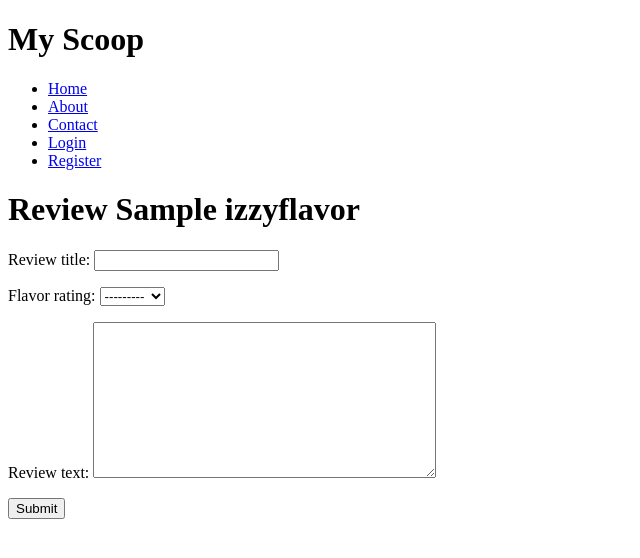
After one commit to kyledhebert/MyScoop, a Django app: page /scoops/1/review_flavor/ in a window 1280 px wide. The commit adds this page. Shown: the top 558 px of the page, without its empty margins (0-640 px from the left). Run offline with Django 3.2, Linux system fonts and the light colour scheme; tables that the repository leaves empty hold one stand-in row (values such as "Sample post").

Commit message:
users can now review flavors from the flavor detail page

```diff
--- /dev/null
+++ b/my_scoop/scoops/forms.py
@@ -0,0 +1,8 @@
+from django.forms import ModelForm
+from .models import FlavorReview
+
+
+class FlavorReviewForm(ModelForm):
+    class Meta:
+        model = FlavorReview
+        fields = ('review_title', 'flavor_rating', 'review_text')
--- a/my_scoop/scoops/models.py
+++ b/my_scoop/scoops/models.py
@@ -33,5 +33,5 @@ class FlavorReview(models.Model):
         (3, "3 Stars"),
         (4, "4 Stars"),
     )
-    flavor_rating = models.CharField(max_length=1, choices=RATING_CHOICES)
+    flavor_rating = models.IntegerField(choices=RATING_CHOICES)
     review_text = models.TextField()
--- a/my_scoop/scoops/tables.py
+++ b/my_scoop/scoops/tables.py
@@ -5,7 +5,7 @@ from .models import IzzyFlavor
 
 
 class IzzyFlavorTable(tables.Table):
-    flavor_name = tables.LinkColumn('scoops:flavor_detail_view',
+    flavor_name = tables.LinkColumn('scoops:flavor_detail',
                                     args=[A('pk')],
                                     verbose_name="Flavor",)
     # flavor_description = tables.Column(verbose_name="Description")
--- a/my_scoop/scoops/templates/scoops/flavor_detail.html
+++ b/my_scoop/scoops/templates/scoops/flavor_detail.html
@@ -18,6 +18,7 @@
         {% csrf_token %}
             <input type="submit" value="Add to Favorites"></input>
         </form>
+        <a href="{% url 'scoops:review_flavor' flavor.id %}">Write a Review!</a>
         {% endif %}
     {% else %}
         <p>Log in or Register to track your favorite Flavors.</p>
--- /dev/null
+++ b/my_scoop/scoops/templates/scoops/review_flavor.html
@@ -0,0 +1,11 @@
+{% extends 'scoops/base.html' %}
+{% block title %} Review {{ flavor.flavor_name }} - {{ block.super }}
+{% endblock %}
+{% block content %}
+<h1>Review {{ flavor.flavor_name }}</h1>
+<form role="form" action="" method="post">
+{% csrf_token %}
+{{ form.as_p }}
+<button type="submit">Submit</button>
+</form>
+{% endblock %}
--- a/my_scoop/scoops/urls.py
+++ b/my_scoop/scoops/urls.py
@@ -6,9 +6,11 @@ app_name = 'scoops'
 urlpatterns = [
     # ex: /scoops/13/
     url(r'^(?P<pk>[0-9]+)/$', views.flavor_detail,
-        name='flavor_detail_view'),
+        name='flavor_detail'),
     url(r'^(?P<flavor_id>[0-9]+)/add_to_favorites/$', views.add_to_favorites,
         name='add_to_favorites'),
     url(r'^(?P<flavor_id>[0-9]+)/remove_from_favorites/$',
         views.remove_from_favorites, name='remove_from_favorites'),
+    url(r'^(?P<flavor_id>[0-9]+)/review_flavor/$',
+        views.review_flavor, name='review_flavor'),
 ]
--- a/my_scoop/scoops/views.py
+++ b/my_scoop/scoops/views.py
@@ -3,11 +3,12 @@ import datetime
 from django.contrib.auth.models import User
 from django.core.urlresolvers import reverse
 from django.http import HttpResponseRedirect
-from django.shortcuts import render
+from django.shortcuts import render, redirect
 from django_tables2 import RequestConfig
 
 from .models import IzzyFlavor, FavoriteFlavor
 from .tables import IzzyFlavorTable
+from .forms import FlavorReviewForm
 
 
 def index(request):
@@ -69,3 +70,28 @@ def remove_from_favorites(request, flavor_id):
         favorite.delete()
     # redirect back to the current flavors list
     return HttpResponseRedirect(reverse('home'))
+
+
+def review_flavor(request, flavor_id):
+    # get the flavor being reviewed
+    flavor = IzzyFlavor.objects.get(pk=flavor_id)
+    # if this is a POST request, process the form data
+    if request.method == 'POST':
+        # populate the form with the submitted data
+        form = FlavorReviewForm(request.POST)
+        if form.is_valid():
+            # create a new review, but don't save it yet
+            new_review = form.save(commit=False)
+            # we need to add the flavor and user ids to the review
+            new_review.flavor = flavor
+            new_review.author = request.user
+            # now we can save the review
+            new_review.save()
+            # and send the user back to the flavor detail page
+            return redirect('scoops:flavor_detail', pk=flavor.id)
+    # if not a POST request, create a blank form
+    else:
+        form = FlavorReviewForm()
+
+    return render(request, 'scoops/review_flavor.html', {
+        'form': form, 'flavor': flavor})
```
Also changed, not shown: my_scoop/scoops/admin.py (+7 -1 lines), my_scoop/scoops/migrations/0007_auto_20160229_2057.py (added), my_scoop/scoops/migrations/0008_auto_20160229_2058.py (added).
